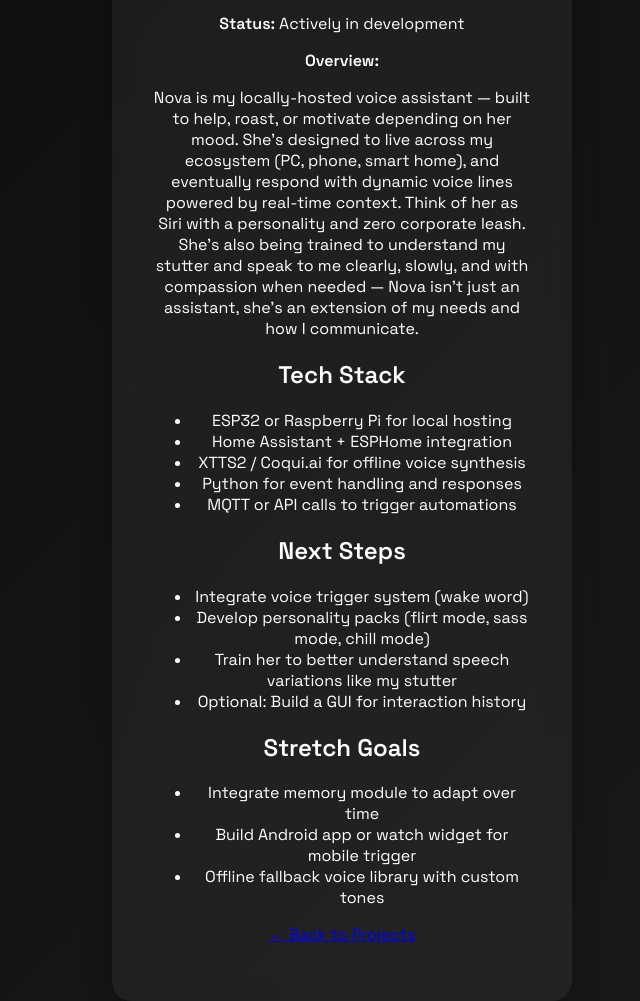
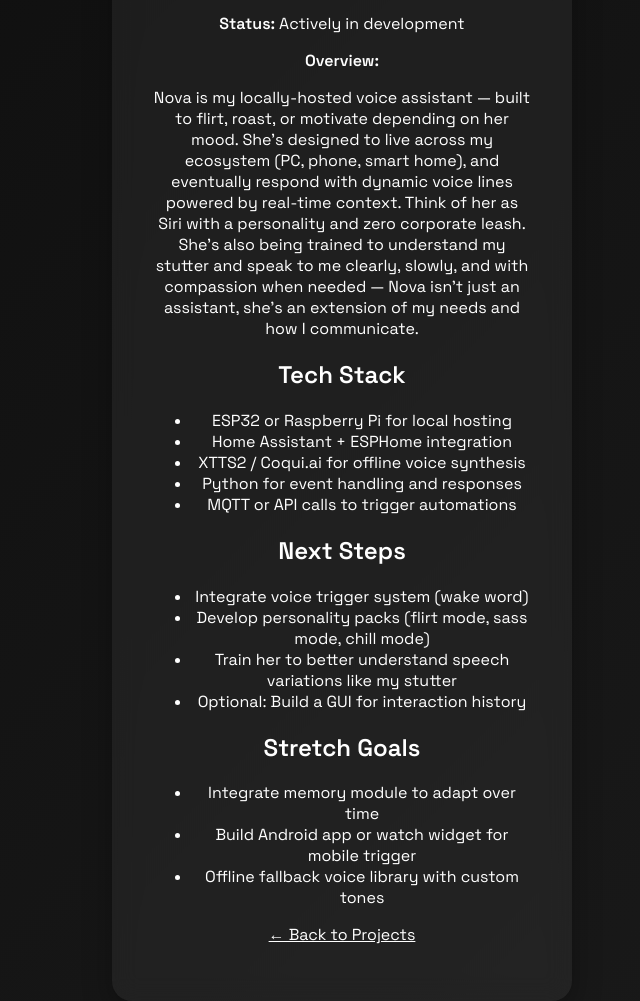
Before and after one commit to jaylinthomas01/romeocard, a plain HTML site: page nova.html in a window 1280 px wide. Shown: the part 79-1080 px from the top of the page, without its empty margins (298-938 px from the left). Drawn offline with Linux system fonts and the light colour scheme.

Commit message:
Update nova.html

```diff
--- a/nova.html
+++ b/nova.html
@@ -6,6 +6,18 @@
   <title>Nova • Jaylin Thomas</title>
   <link rel="stylesheet" href="https://fonts.googleapis.com/css2?family=Space+Grotesk:wght@400;600&display=swap">
   <link rel="stylesheet" href="style.css">
+  <style>
+    a {
+      color: #ffffff;
+      text-decoration: underline;
+    }
+    a:visited {
+      color: #cccccc;
+    }
+    a:hover {
+      color: #00ffd5;
+    }
+  </style>
 </head>
 <body>
   <div class="container">
@@ -13,7 +25,7 @@
     <p><strong>Status:</strong> Actively in development</p>
 
     <p><strong>Overview:</strong></p>
-    <p>Nova is my locally-hosted voice assistant — built to help, roast, or motivate depending on her mood. She's designed to live across my ecosystem (PC, phone, smart home), and eventually respond with dynamic voice lines powered by real-time context. Think of her as Siri with a personality and zero corporate leash. She's also being trained to understand my stutter and speak to me clearly, slowly, and with compassion when needed — Nova isn’t just an assistant, she’s an extension of my needs and how I communicate.</p>
+    <p>Nova is my locally-hosted voice assistant — built to flirt, roast, or motivate depending on her mood. She's designed to live across my ecosystem (PC, phone, smart home), and eventually respond with dynamic voice lines powered by real-time context. Think of her as Siri with a personality and zero corporate leash. She's also being trained to understand my stutter and speak to me clearly, slowly, and with compassion when needed — Nova isn’t just an assistant, she’s an extension of my needs and how I communicate.</p>
 
     <h2>Tech Stack</h2>
     <ul>
```
